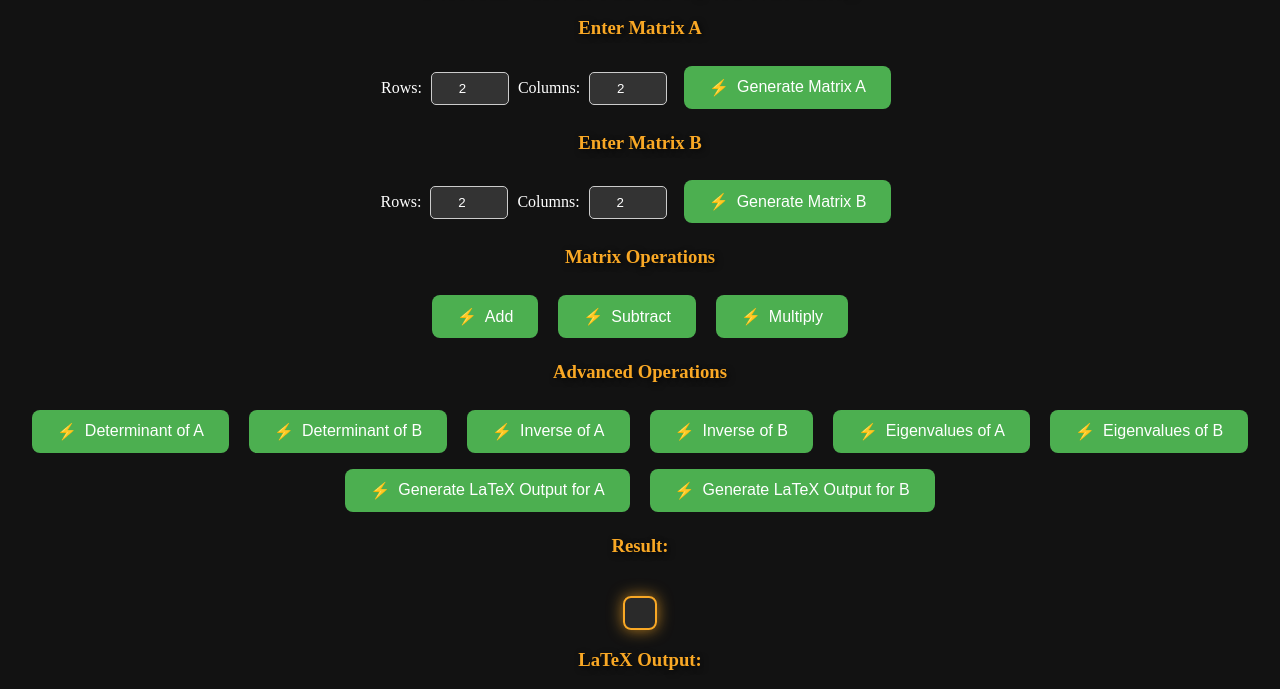
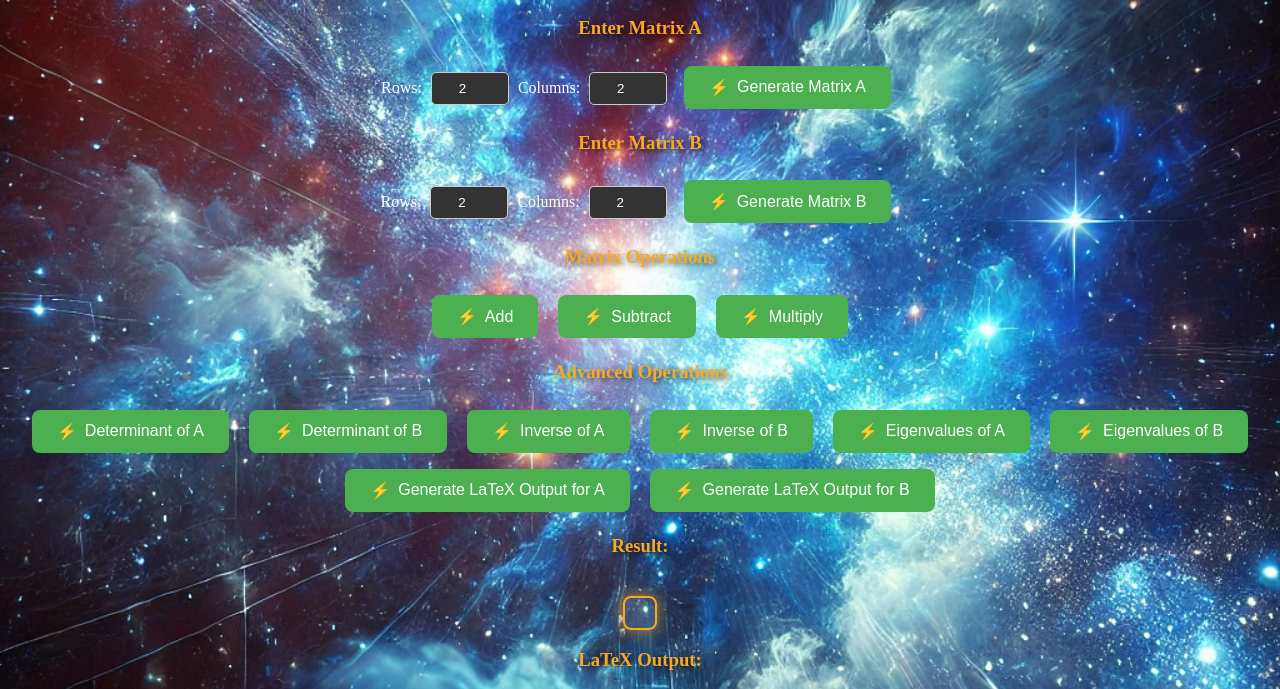
Before and after one commit to Powtheeka/MatrixMinds, a plain HTML site: page index.html in a window 1280 px wide. Shown: the part 134-823 px from the top of the page. Drawn offline with nearby package versions, Linux system fonts and the light colour scheme.

Commit message:
Update styles.css

```diff
--- a/styles.css
+++ b/styles.css
@@ -1,6 +1,9 @@
 /* 🎨 Dark Mode Theme with Enhanced Style */
 body {
-    background-color: #121212; /* Dark background for a futuristic look */
+    background-image: url('blue_galaxy.png'); /* Add the correct path */
+    background-size: cover;
+    background-position: center;
+    background-repeat: no-repeat;
     color: #fff;
     font-family: 'Bookman Old Style', serif;
     text-align: center;
```
